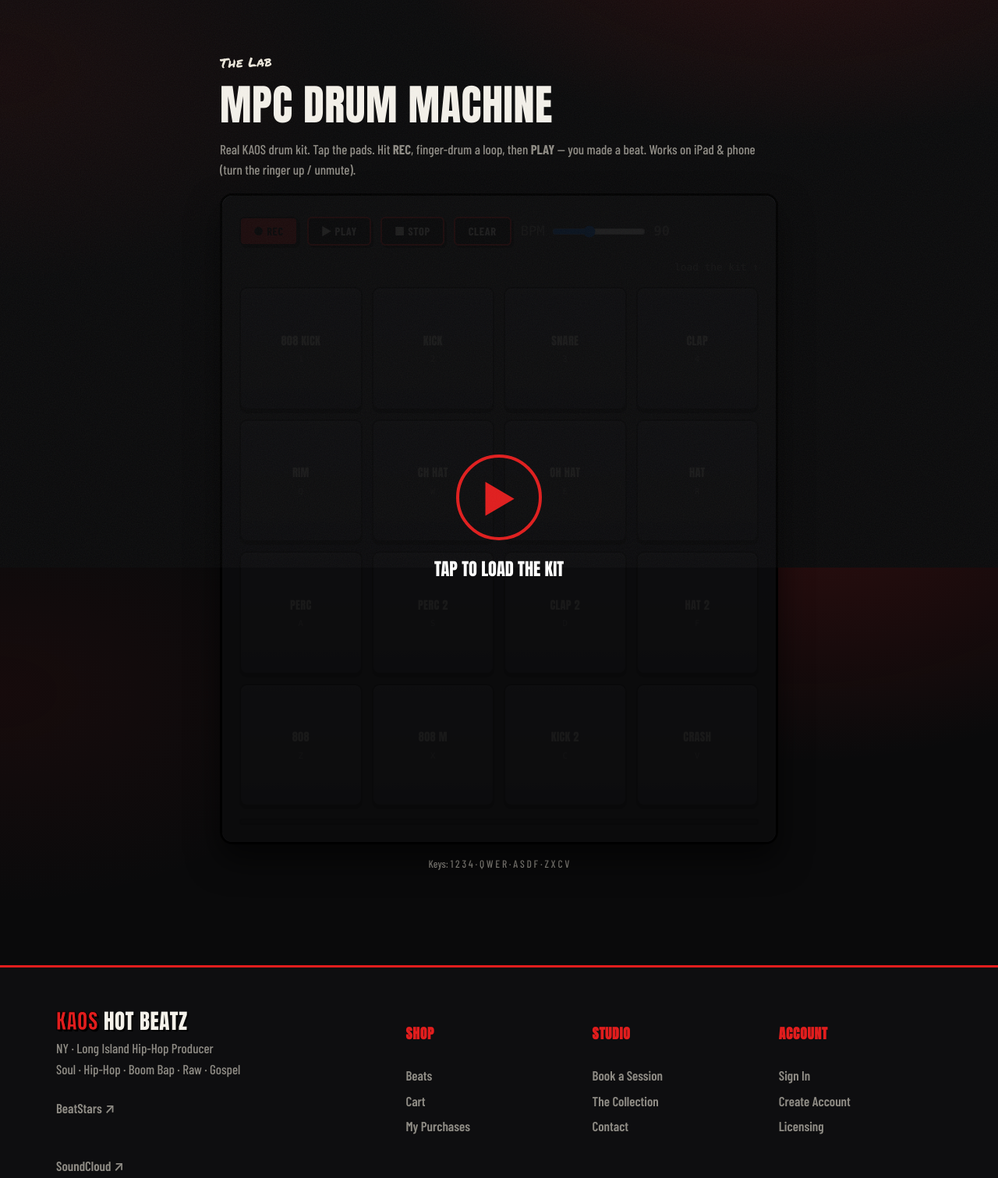
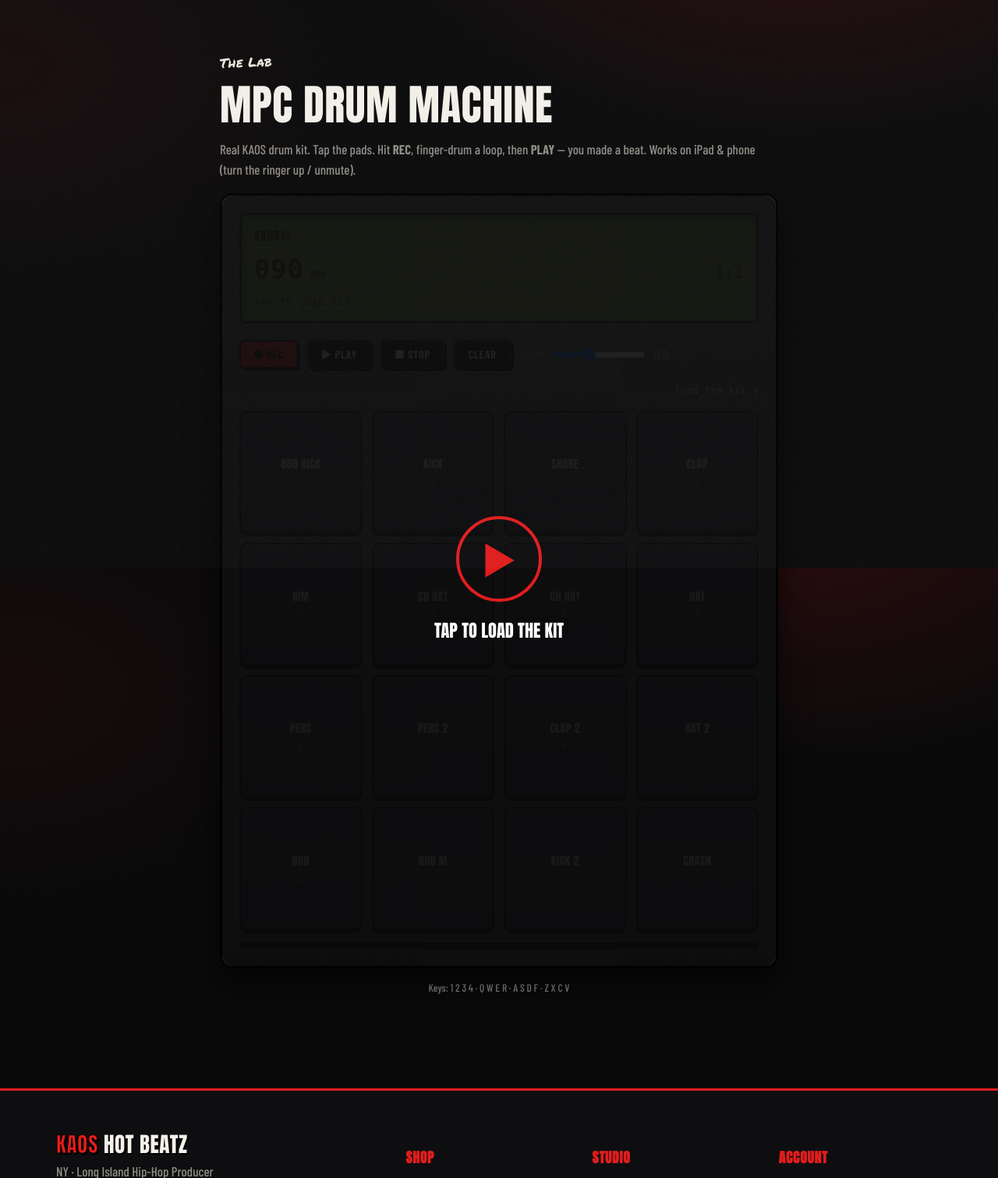
Before and after one commit to kaoshotbeatz-ops/KaosHotBeatz, a PHP site: page /studio.php in a window 1280 px wide. Shown: the part 72-1583 px from the top of the page at 78% size. Run offline with PHP 8.4, Linux system fonts and the light colour scheme; some web fonts are replaced.

Commit message:
The Lab: KaosXL BAP-2KXL green-phosphor LCD screen (grey chassis, live BPM/bar:beat/status)

```diff
--- a/assets/style.css
+++ b/assets/style.css
@@ -292,3 +292,23 @@ input:focus,select:focus,textarea:focus{outline:0;border-color:var(--gold)}
 .hero.photo .wrap{display:block;max-width:1180px}
 .hero.photo h1{max-width:16ch}
 .hero.photo .lead{max-width:46ch}
+
+/* ===== KaosXL skin — BAP-2KXL colorway (grey chassis, green phosphor LCD) ===== */
+.xl-skin{background:linear-gradient(180deg,#5c5c58,#3c3c38)!important;position:relative}
+.xl-lcd{position:relative;overflow:hidden;background:#7da642;border:3px solid #1a1a18;border-radius:8px;
+  padding:14px 16px;margin-bottom:16px;box-shadow:inset 0 3px 10px rgba(0,0,0,.5),0 2px 0 rgba(255,255,255,.15)}
+.xl-lcd-scan{position:absolute;inset:0;pointer-events:none;
+  background:repeating-linear-gradient(0deg,rgba(30,42,18,.14) 0 2px,transparent 2px 4px);mix-blend-mode:multiply}
+.xl-lcd-row1{display:flex;justify-content:space-between;align-items:center;position:relative;z-index:1}
+.xl-brand{font-family:var(--disp);color:#1e2a12;font-size:1rem;letter-spacing:.04em}
+.xl-brand em{font-style:normal;opacity:.6}
+.xl-dot{width:8px;height:8px;border-radius:50%;background:#1e2a12;box-shadow:0 0 6px rgba(30,42,18,.6);animation:xlblink 1.4s steps(1) infinite}
+@keyframes xlblink{50%{opacity:.15}}
+.xl-lcd-big{display:flex;align-items:baseline;gap:8px;position:relative;z-index:1;margin-top:6px}
+.xl-lcd-big #lcdBpm{font-family:var(--mono);font-weight:800;font-size:2.1rem;color:#1e2a12;letter-spacing:.03em}
+.xl-lcd-big small{font-family:var(--disp);color:#2b3a1a;font-size:.7rem;opacity:.75}
+.xl-lcd-big #lcdBar{margin-left:auto;font-family:var(--mono);font-weight:700;font-size:1.3rem;color:#2b3a1a;opacity:.85}
+.xl-lcd-status{position:relative;z-index:1;margin-top:6px;font-family:var(--mono);color:#1e2a12;font-size:.78rem;
+  letter-spacing:.06em;text-transform:uppercase;opacity:.9;white-space:nowrap;overflow:hidden;text-overflow:ellipsis}
+.xl-skin .lab-top .live{color:#d8d8d2}
+.xl-skin .btn.ghost{border-color:#1a1a18;color:#e8e8e2}
--- a/studio.php
+++ b/studio.php
@@ -41,8 +41,17 @@ $PADS = [
     <h2>MPC Drum Machine</h2>
     <p class="muted">Real KAOS drum kit. Tap the pads. Hit <strong>REC</strong>, finger-drum a loop, then <strong>PLAY</strong> — you made a beat. Works on iPad &amp; phone (turn the ringer up / unmute).</p>
 
-    <div class="machine">
+    <div class="machine xl-skin">
       <div id="unlock"><div class="p">▶</div><div class="t" id="unlockTxt">Tap to load the kit</div></div>
+      <div class="xl-lcd">
+        <div class="xl-lcd-scan"></div>
+        <div class="xl-lcd-row1">
+          <span class="xl-brand">KAOS<em>XL</em></span>
+          <span class="xl-dot"></span>
+        </div>
+        <div class="xl-lcd-big"><span id="lcdBpm">090</span><small>BPM</small><span id="lcdBar">1:1</span></div>
+        <div class="xl-lcd-status" id="lcdStatus">TAP TO LOAD KIT</div>
+      </div>
       <div class="lab-top">
         <button class="btn sm rec" id="rec">● REC</button>
         <button class="btn ghost sm" id="play">▶ PLAY</button>
@@ -66,7 +75,7 @@ $PADS = [
 (function(){
 var AC=null, master=null, buffers=new Array(16), ready=false;
 function ctx(){ if(!AC){ AC=new (window.AudioContext||window.webkitAudioContext)(); master=AC.createGain(); master.gain.value=1.0; master.connect(AC.destination); } if(AC.state==='suspended') AC.resume(); return AC; }
-function setStatus(s){ document.getElementById('status').textContent=s; }
+function setStatus(s){ document.getElementById('status').textContent=s; var l=document.getElementById('lcdStatus'); if(l) l.textContent=s.toUpperCase(); }
 
 // ---- fallback synth (used only if a sample fails to load) ----
 var _nb=null; function noise(){ if(_nb) return _nb; var c=ctx(),b=c.createBuffer(1,c.sampleRate,c.sampleRate),d=b.getChannelData(0); for(var i=0;i<d.length;i++) d[i]=Math.random()*2-1; _nb=b; return b; }
@@ -121,7 +130,10 @@ var start0=0;
 function startPlay(){ if(playing) return; playing=true; var start=ctx().currentTime; start0=start; var d=loopDur();
   function schedule(){ events.forEach(function(ev){ loopTimers.push(setTimeout(function(){ trigger(ev.i); }, ev.t*1000)); }); loopTimers.push(setTimeout(schedule, d*1000)); }
   if(!recording) recStart=start; schedule();
-  function tick(){ if(!playing) return; var el=((ctx().currentTime-start0)%d)/d; document.getElementById('prog').style.width=(el*100)+'%'; progRAF=requestAnimationFrame(tick); } tick();
+  function tick(){ if(!playing) return; var elapsed=(ctx().currentTime-start0)%d; var el=elapsed/d; document.getElementById('prog').style.width=(el*100)+'%';
+    var beatPos=Math.floor(elapsed/beatDur()); var bar=Math.floor(beatPos/BEATS_PER_BAR)+1, beat=(beatPos%BEATS_PER_BAR)+1;
+    var lb=document.getElementById('lcdBar'); if(lb) lb.textContent=bar+':'+beat;
+    progRAF=requestAnimationFrame(tick); } tick();
 }
 function stopPlay(){ playing=false; counting=false; loopTimers.forEach(clearTimeout); loopTimers=[]; if(progRAF) cancelAnimationFrame(progRAF); document.getElementById('prog').style.width='0'; }
 document.getElementById('rec').addEventListener('click',function(){
@@ -138,7 +150,8 @@ document.getElementById('play').addEventListener('click',function(){
 });
 document.getElementById('stop').addEventListener('click',function(){ stopPlay(); recording=false; document.getElementById('rec').classList.remove('on'); setStatus('stopped'); });
 document.getElementById('clear').addEventListener('click',function(){ stopPlay(); events=[]; recording=false; document.getElementById('rec').classList.remove('on'); setStatus('cleared'); });
-document.getElementById('bpm').addEventListener('input',function(){ bpm=+this.value; document.getElementById('bpmv').textContent=bpm; });
+document.getElementById('bpm').addEventListener('input',function(){ bpm=+this.value; document.getElementById('bpmv').textContent=bpm; var lb=document.getElementById('lcdBpm'); if(lb) lb.textContent=(bpm<100?'0':'')+bpm; });
+document.getElementById('lcdBpm').textContent='090';
 })();
 </script>
 <?php khb_footer(); ?>
```
